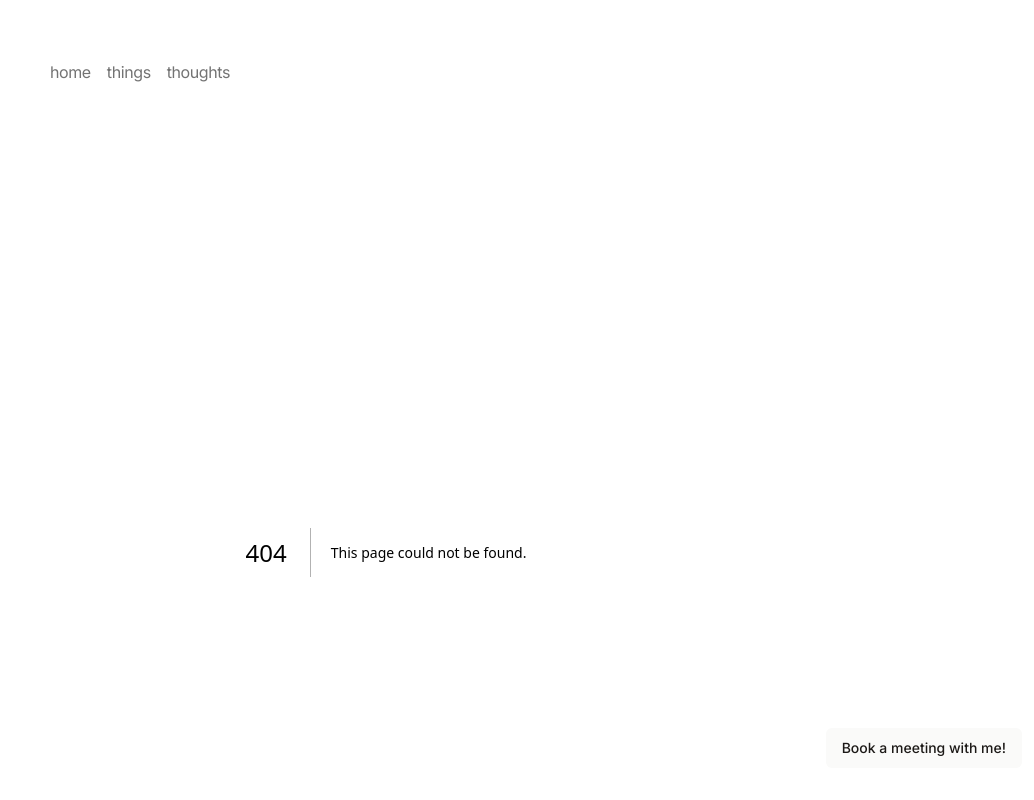
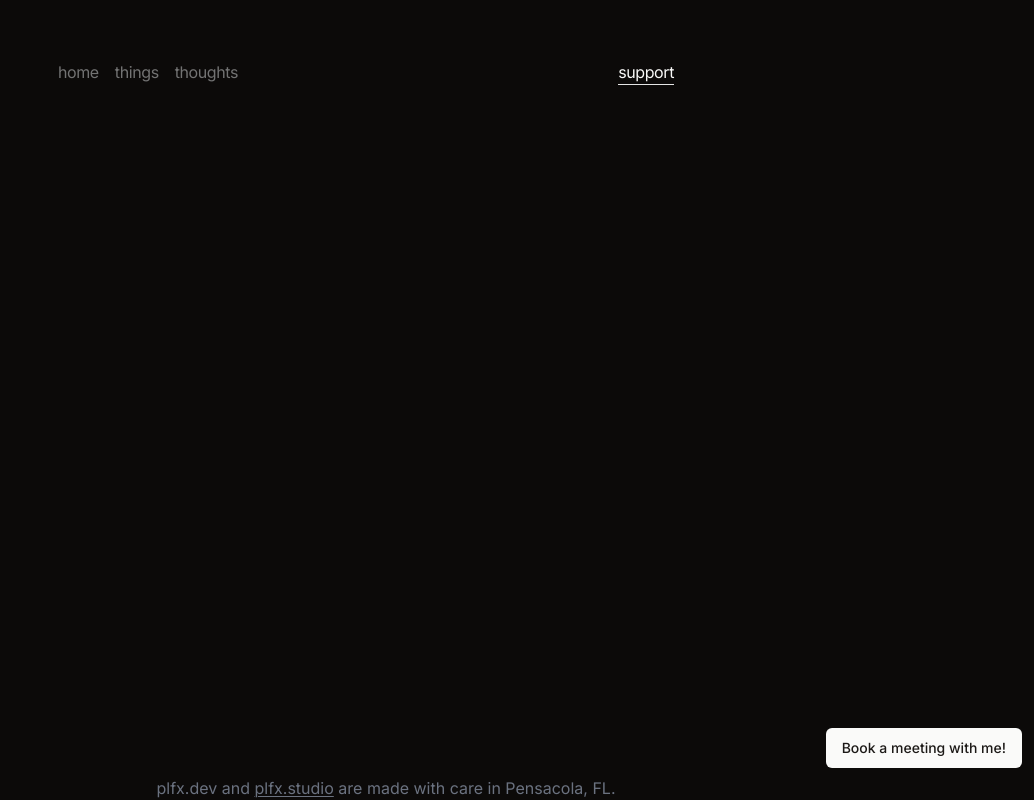
Before and after one commit to panzacoder/plfx-dev, a Next.js app: page /support in a window 1280 px wide. Before the commit this address had no page. Shown: the top 800 px of the page, without its empty margins (246-1280 px from the left). Built offline with nearby package versions, Linux system fonts and the light colour scheme.

Commit message:
Add support page for stripe

```diff
--- /dev/null
+++ b/app/support/declarations.d.ts
@@ -0,0 +1,5 @@
+declare namespace JSX {
+  interface IntrinsicElements {
+    "stripe-buy-button": any;
+  }
+}
--- /dev/null
+++ b/app/support/layout.tsx
@@ -0,0 +1,14 @@
+import Script from "next/script";
+
+export default function SupportLayout({
+  children,
+}: {
+  children: React.ReactNode;
+}) {
+  return (
+    <>
+      <Script src="https://js.stripe.com/v3/buy-button.js" />
+      {children}
+    </>
+  );
+}
--- /dev/null
+++ b/app/support/page.tsx
@@ -0,0 +1,10 @@
+export default function Support() {
+  return (
+    <div className="grid place-items-center">
+      <stripe-buy-button
+        buy-button-id="buy_btn_1OfsZDGqliHyrN27bVDHGeLe"
+        publishable-key="pk_live_51OKlQUGqliHyrN27FxoVhgpVwWPxhU12uL1hRIrmDKbF88biTNW4cmDpp42d6oApZRC1UkqweHKZTVqBYJt0k3h40071apoveA"
+      ></stripe-buy-button>
+    </div>
+  );
+}
--- a/components/navbar.tsx
+++ b/components/navbar.tsx
@@ -18,26 +18,37 @@ const navItems = {
   },
 };
 
+const secondaryNavItems = {
+  "/support": {
+    name: "support",
+  },
+};
+
 export function Navbar(): JSX.Element {
   return (
-    <aside className="-ml-[8px] mb-16 tracking-tight">
+    <div className=" mb-16 tracking-tight">
       <div className="lg:sticky lg:top-20">
         <LayoutGroup>
           <nav
-            className="flex flex-row items-start relative px-0 pb-0 fade md:overflow-auto scroll-pr-6 md:relative"
+            className="grid grid-cols-2 items-start relative px-0 pb-0 fade md:overflow-auto scroll-pr-6 md:relative w-full"
             id="nav"
           >
-            <div className="flex flex-row space-x-0 pr-10">
+            <div className="flex flex-row space-x-0 pr-10 w-full">
               <Suspense fallback={null}>
                 {Object.entries(navItems).map(([path, { name }]) => {
                   return <NavItem key={path} path={path} name={name} />;
                 })}
               </Suspense>
             </div>
+            <div className="flex flex-row space-x-0 pr-10 justify-end w-full">
+              {Object.entries(secondaryNavItems).map(([path, { name }]) => {
+                return <NavItem key={path} path={path} name={name} />;
+              })}
+            </div>
           </nav>
         </LayoutGroup>
       </div>
-    </aside>
+    </div>
   );
 }
 
```
